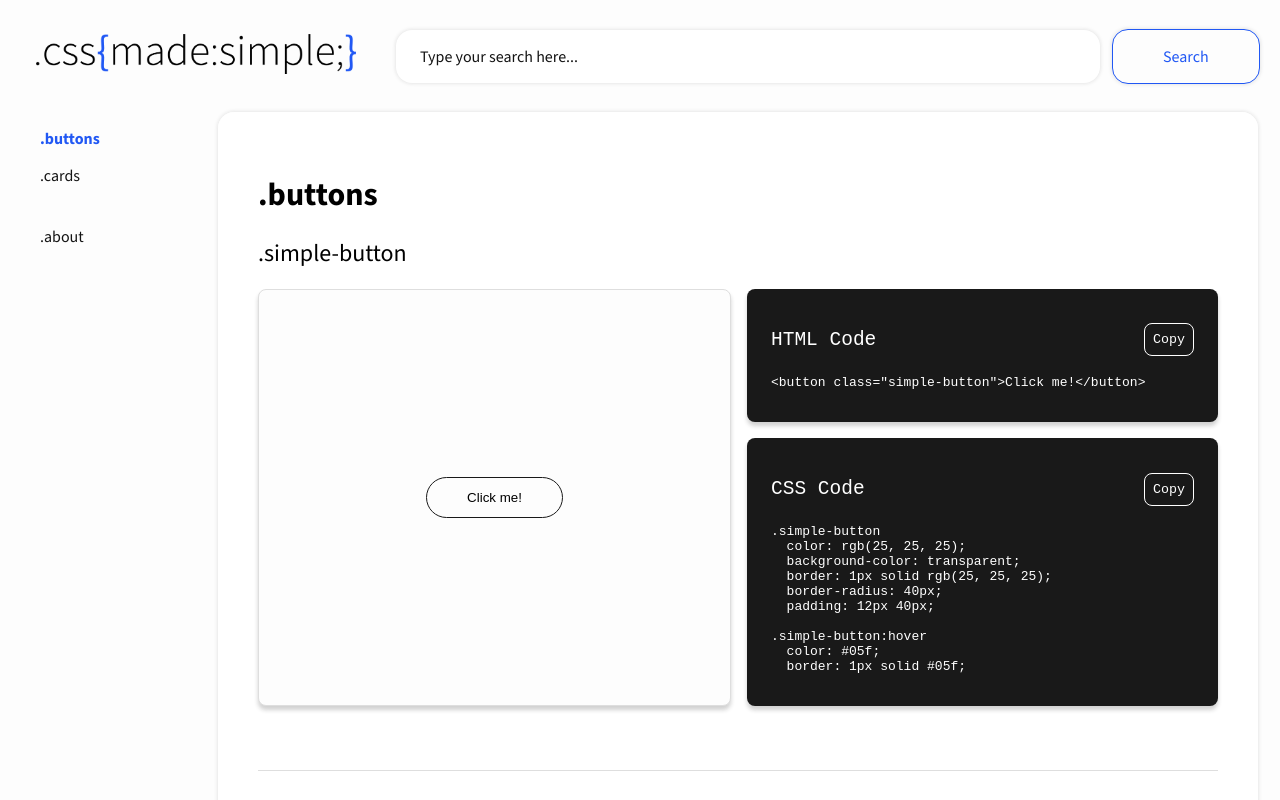
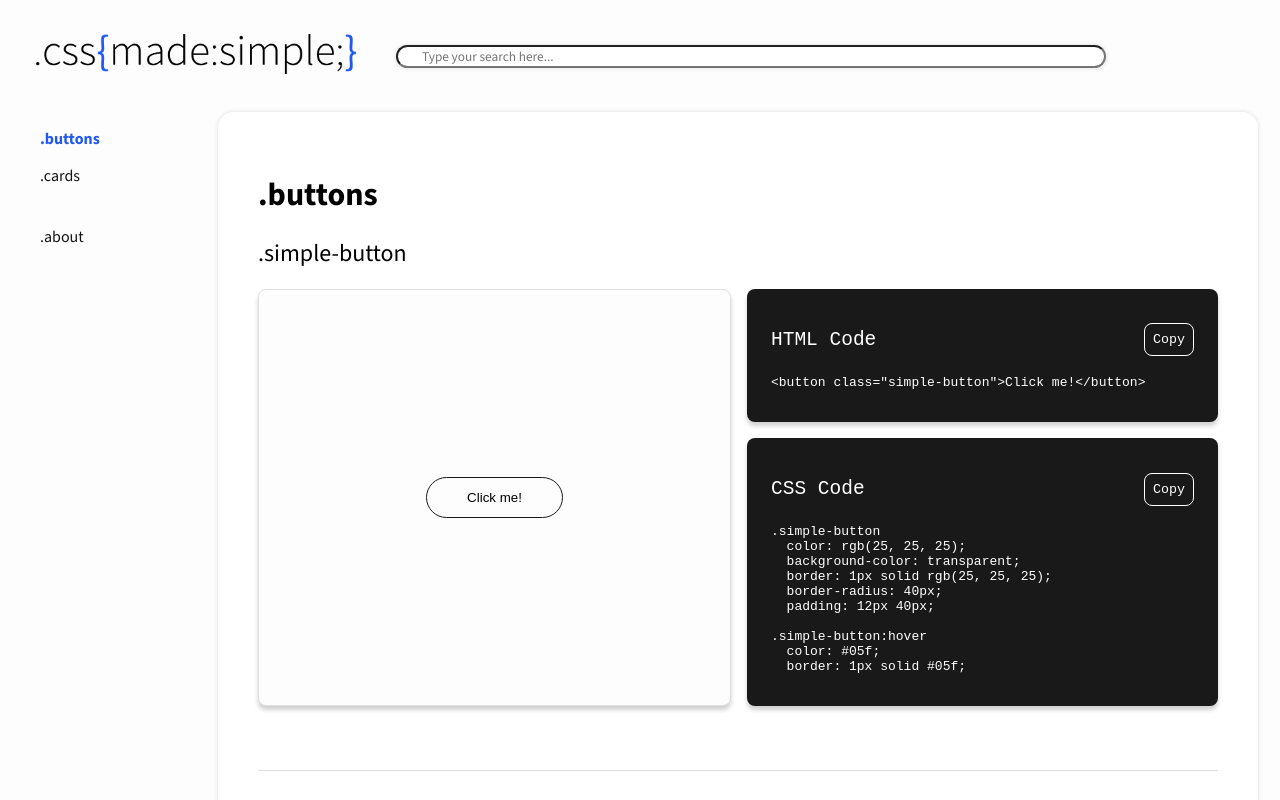
Before and after one commit to JoeEstrem/css-made-simple, a React (Create React App) app: page /buttons in a window 1280 px wide. Built offline with nearby package versions, Linux system fonts and the light colour scheme.

Commit message:
created main structure of search function

```diff
--- a/src/App.css
+++ b/src/App.css
@@ -23,3 +23,10 @@
   width: calc(100vw - 320px);
   overflow-y: auto;
 }
+
+.search-results {
+  background-color: rgba(33, 88, 244, .08);
+  padding: 16px;
+  margin: -16px;
+  border-radius: 8px;
+}
--- a/src/App.js
+++ b/src/App.js
@@ -1,27 +1,59 @@
 import './App.css';
 
-import React from 'react';
+import React, { useState } from 'react';
 import Navbar from './components/Navbar';
 import Sidebar from './components/Sidebar';
 import CardsPage from './components/CardsPage';
 import ButtonsPage from './components/ButtonsPage';
 import AboutPage from './components/AboutPage';
-import { BrowserRouter as Router, Routes, Route } from 'react-router-dom';
+import { BrowserRouter as Router, Routes, Route, Link } from 'react-router-dom';
 
 
 function App() {
+  const [searchQuery, setSearchQuery] = useState('');
+
+  const data = [
+    { id: 1, content: '.simple-button', route: '/buttons#simple-button'},
+    { id: 2, content: '.bevel-button', route: '/buttons#bevel-button'},
+    { id: 10, content: '.glass-card', route: '/cards'},
+    { id: 11, content: '.property-card', route: '/cards'},
+    { id: 100, content: '.about', route: '/about'}
+  ];
+
+  const handleSearch = (query) => {
+    setSearchQuery(query.toLowerCase());
+  }
+
+  const filteredData = data.filter(item =>
+    item.content.toLowerCase().includes(searchQuery)
+  );
+
   return (
     <Router>
       <div className="app-frame">
-        <Navbar />
+        <Navbar onSearch={handleSearch} />
         <div>
           <Sidebar />
           <div className="app-page">
+            {searchQuery && (
+          <div className="search-results">
+            <h2>Search Results</h2>
+              {filteredData.length > 0 ? (
+                filteredData.map(item => (
+                  <div key={item.id}>
+                    <Link to={item.route}>{item.content}</Link>
+                  </div>
+                ))
+              ) : (
+                <p>No results found.</p>
+              )}
+            </div>
+            )}
             <Routes>
-                <Route path="/cards" element={<CardsPage />} />
-                <Route path="/buttons" element={<ButtonsPage />} />
-                <Route path="/about" element={<AboutPage />} />
-              </Routes>
+              <Route path="/cards" element={<CardsPage />} />
+              <Route path="/buttons" element={<ButtonsPage />} />
+              <Route path="/about" element={<AboutPage />} />
+            </Routes>
           </div>
         </div>
       </div>
--- a/src/components/ButtonsPage.js
+++ b/src/components/ButtonsPage.js
@@ -3,9 +3,7 @@ import "./ButtonsPage.css";
 import React, { useState } from 'react';
 
 
-
 function ButtonsPage() {
-
   let initialValue = "Copy";
   const [buttonText] = useState(initialValue);
 
@@ -26,7 +24,7 @@ function ButtonsPage() {
       <h1>.buttons</h1>
 
       {/* COMPONENT */}
-      <h2>.simple-button</h2>
+      <h2 id="simple-button">.simple-button</h2>
       <div className="component-block">
         <div className="component-card">
           <button className="simple-button">
@@ -111,7 +109,7 @@ function ButtonsPage() {
       <div className="divider"></div>
 
       {/* COMPONENT */}
-      <h2>.bevel-button</h2>
+      <h2 id="bevel-button">.bevel-button</h2>
             <div className="component-block">
               <div className="component-card">
                 <button className="bevel-button">
@@ -200,5 +198,4 @@ function ButtonsPage() {
   );
 }
 
-
 export default ButtonsPage;
--- a/src/components/CardsPage.css
+++ b/src/components/CardsPage.css
@@ -140,9 +140,13 @@ p {
   box-shadow: 0 4px 4px rgba(25, 25, 25, .2)
 }
 
+.property-card-img-container {
+  border-radius: 16px;
+  width: 180px;
+}
+
 .property-card-img {
   overflow: hidden;
   background-position: center;
   background-repeat: no-repeat;
-  width: 180px;
 }
--- a/src/components/Navbar.js
+++ b/src/components/Navbar.js
@@ -1,8 +1,16 @@
 import "./Navbar.css";
 
-import React from 'react';
+import React, { useState } from 'react';
 
-function Navbar() {
+function Navbar({ onSearch }) {
+  const [query, setQuery] = useState('');
+
+  const handleInputChange = (event) => {
+    const newQuery = event.target.value;
+    setQuery(newQuery);
+    onSearch(newQuery);
+  };
+
   return (
     <div className="navbar">
       <div>
@@ -13,12 +21,13 @@ function Navbar() {
           />
       </div>
       <div className="search-bar">
-        <div className="search-input">
-          <p>Type your search here...</p>
-        </div>
-        <div>
-          <button className="search-button">Search</button>
-        </div>
+        <input
+          type="text"
+          placeholder="Type your search here..."
+          value={query}
+          onChange={handleInputChange}
+          className="search-input"
+        />
       </div>
     </div>
   );
```
